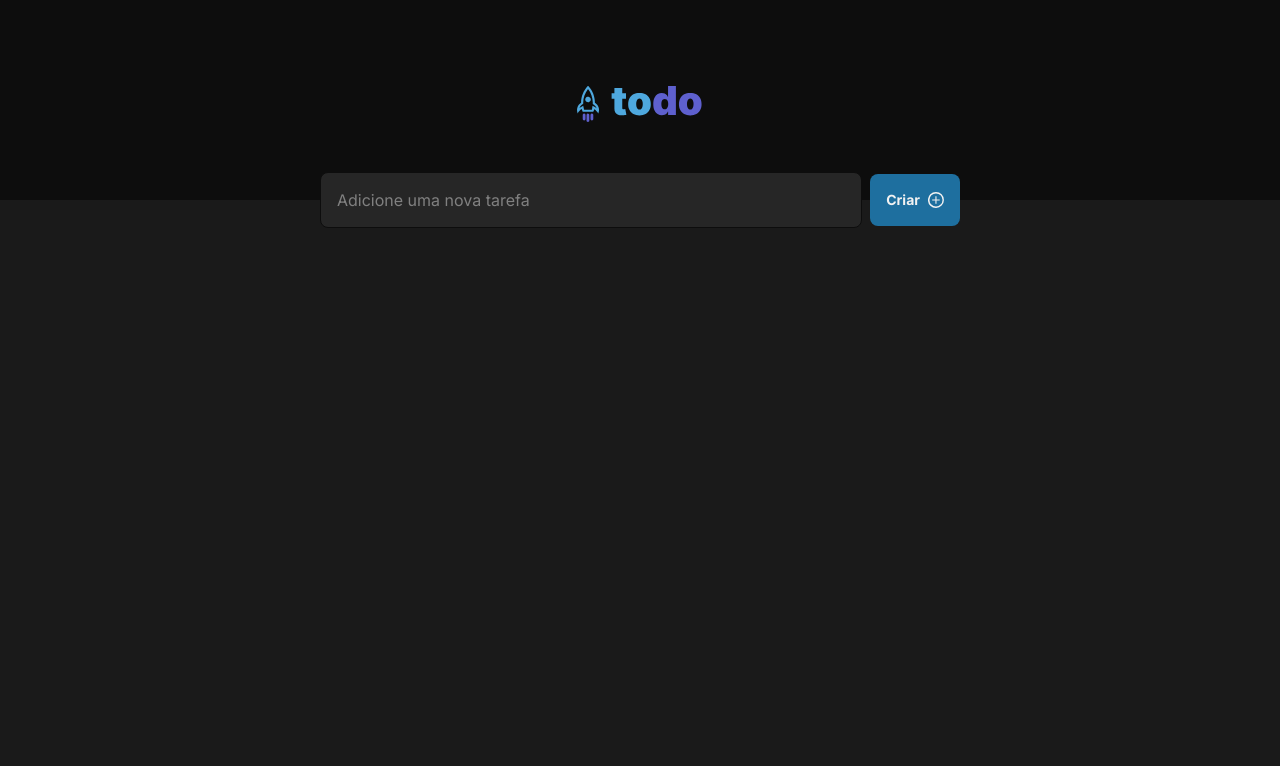
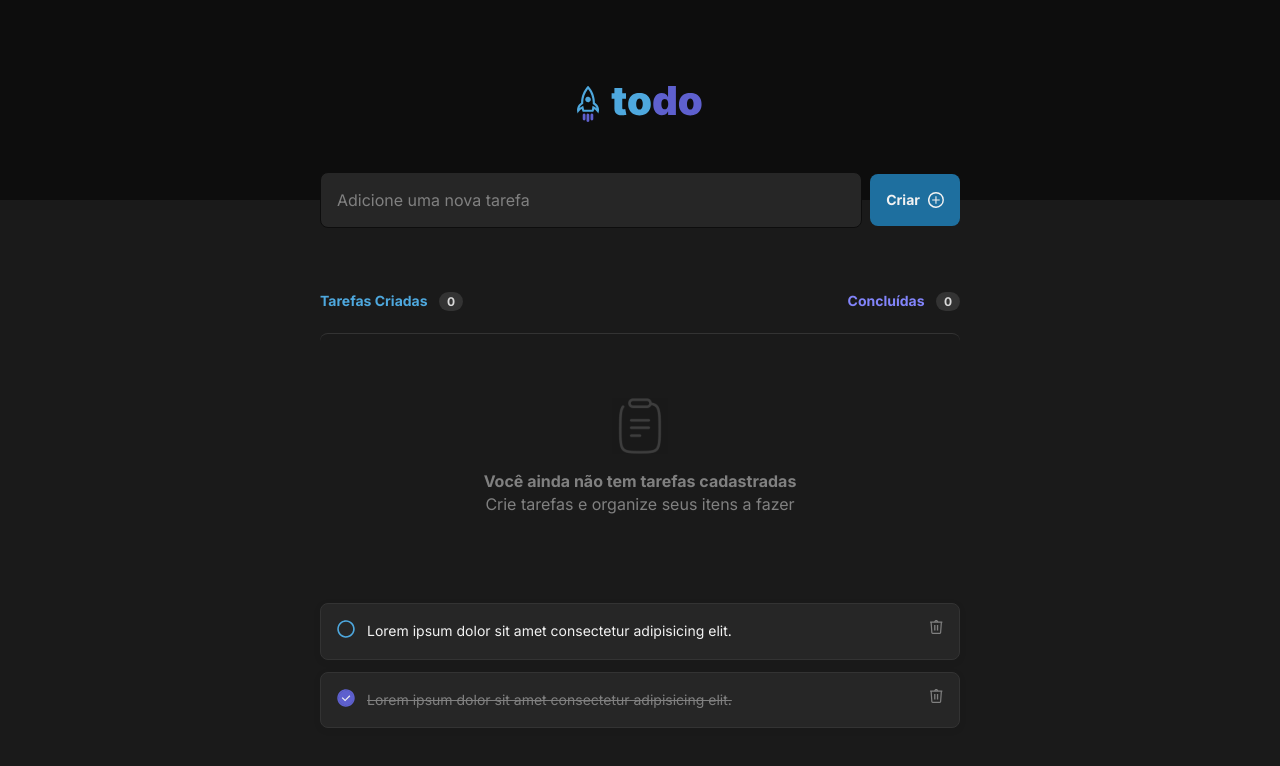
Before and after one commit to renatode/Estudos.RocketSeat.Ignite.Tasks, a React (Vite) app: page / in a window 1280 px wide. Shown: the top 766 px of the page. Built offline with nearby package versions, Linux system fonts and the light colour scheme.

Commit message:
Aciona TaskList

```diff
--- a/src/App.module.css
+++ b/src/App.module.css
@@ -1,4 +1,6 @@
 .main {
     display: flex;
     justify-content: center;
+    flex-direction: column;
+    align-items: center;
 }
--- a/src/App.tsx
+++ b/src/App.tsx
@@ -1,5 +1,6 @@
 import { MainHeader } from './components/MainHeader';
 import { NewTask } from './components/NewTask'
+import { ToDoList } from './components/ToDoList';
 
 import styles from './App.module.css'
 
@@ -13,6 +14,7 @@ export function App() {
       <MainHeader />
       <main className={styles.main}>
           <NewTask onAddNewTask={createNewTask} />
+          <ToDoList/>
       </main>
     </>
   )
--- a/src/components/NewTask.module.css
+++ b/src/components/NewTask.module.css
@@ -6,6 +6,12 @@
     gap: 0.5rem;
     position: relative;
     top: -1.75rem;
+}
+
+@media (max-width: 768px) {
+    .newTaskWapper {
+        width: 80%;
+    }
 }
 
 .newTaskWapper input::placeholder {
--- /dev/null
+++ b/src/components/ToDoList.module.css
@@ -0,0 +1,137 @@
+.toDoListWapper {
+    margin-top: calc(4.0rem - 1.75rem);
+    display: flex;
+    width: 50%;
+    flex-direction: column;
+    align-items: flex-start;
+    gap: 1.5rem;
+    box-sizing: border-box;
+}
+
+@media (max-width: 768px) {
+    .toDoListWapper {
+        width: 80%;
+    }
+}
+
+.toDoListWapper header {
+    display: flex;
+    justify-content: space-between;
+    align-items: flex-end;
+    align-self: stretch;
+}
+
+.toDoListWapper header label {
+    font-family: Inter;
+    font-size: 0.875rem;
+    font-style: normal;
+    font-weight: 700;
+    line-height: normal;
+}
+
+.toDoListWapper header .criadas {
+    color: var(--blue);
+}
+
+.toDoListWapper header .concluidas {
+    color: var(--purple);
+}
+
+.toDoListWapper header .contador {
+    padding: 0.125rem 0.5rem;
+    gap: 0.625rem;
+    border-radius: 62.4375rem;
+    margin-left: 0.5rem;
+    background: var(--gray-400);
+    color: var(--gray-200, #D9D9D9);
+    font-family: Inter;
+    font-size: 0.75rem;
+    font-style: normal;
+    font-weight: 700;
+    line-height: normal;
+}
+
+.toDoListWapper .emptyTaskList {
+    display: flex;
+    padding: 4rem 1.5rem;
+    flex-direction: column;
+    justify-content: center;
+    align-items: center;
+    align-self: stretch;
+    width: 100%;
+    border-radius: 0.5rem;
+    border-top: 1px solid var(--gray-400);
+}
+
+@media (max-width: 768px) {
+    .toDoListWapper .emptyTaskList {
+        padding: 3rem 0.5rem;
+    }
+}
+
+.toDoListWapper .emptyTaskList img {
+    width: 3.5rem;
+    height: 3.5rem;
+    margin-bottom: 1rem;
+}
+
+.toDoListWapper .emptyTaskList p {
+    color: var(--gray-300);
+    text-align: center;
+    font-family: Inter;
+    font-size: 1rem;
+    font-style: normal;
+    font-weight: 700;
+    line-height: 1.4rem;
+}
+
+.toDoListWapper .emptyTaskList .textAlt {
+    font-weight: 400;
+}
+
+.toDoListWapper .taskList {
+    display: flex;
+    flex-direction: column;
+    align-items: flex-start;
+    gap: 0.75rem;
+    align-self: stretch;
+}
+
+.toDoListWapper .taskList div {
+    display: flex;
+    padding: 1rem;
+    align-items: flex-start;
+    gap: 0.75rem;
+    align-self: stretch;
+    border-radius: 0.5rem;
+    border: 1px solid var(--gray-400);
+    background: var(--gray-500);
+    box-shadow: 0px 2px 8px 0px rgba(0, 0, 0, 0.06);
+}
+
+.toDoListWapper .taskList div p {
+    flex: 1 0 0;
+    color: var(--gray-100);
+    font-family: Inter;
+    font-size: 0.875rem;
+    font-style: normal;
+    font-weight: 400;
+    line-height: 1.4rem;
+}
+
+.toDoListWapper .taskList .checkIcon:hover {
+    stroke: var(--bluedark);
+}
+
+.toDoListWapper .taskList .trashIcon:hover {
+    stroke: var(--danger);
+}
+
+.toDoListWapper .taskList .concluida p {
+    color: var(--gray-300);
+    text-decoration-line: line-through;
+}
+
+.toDoListWapper .taskList .doneIcon:hover path:not(:last-of-type) {
+    fill: var(--purple);
+}
--- /dev/null
+++ b/src/components/ToDoList.tsx
@@ -0,0 +1,34 @@
+import styles from './ToDoList.module.css';
+
+import clipboard from '../assets/Clipboard.png';
+import CheckIcon from './icons/CheckIcon';
+import TrashIcon from './icons/TrashIcon';
+import DoneIcon from './icons/DoneIcon';
+
+export function ToDoList(){
+    return (
+        <div className={styles.toDoListWapper}>
+            <header>
+                <label className={styles.criadas}>Tarefas Criadas <span className={styles.contador}>0</span></label>
+                <label className={styles.concluidas}>Concluídas <span className={styles.contador}>0</span></label>
+            </header>
+            <div className={styles.emptyTaskList}>
+                <img src={clipboard} alt="" />
+                <p>Você ainda não tem tarefas cadastradas</p>
+                <p className={styles.textAlt}>Crie tarefas e organize seus itens a fazer</p>
+            </div>
+            <div className={styles.taskList}>
+                <div>
+                    <CheckIcon className={styles.checkIcon}/>
+                    <p>Lorem ipsum dolor sit amet consectetur adipisicing elit.</p>
+                    <TrashIcon className={styles.trashIcon}/>
+                </div>
+                <div className={styles.concluida}>
+                    <DoneIcon className={styles.doneIcon}/>
+                    <p>Lorem ipsum dolor sit amet consectetur adipisicing elit.</p>
+                    <TrashIcon className={styles.trashIcon}/>
+                </div>
+            </div>
+        </div>
+    );
+}
--- /dev/null
+++ b/src/components/icons/CheckIcon.tsx
@@ -0,0 +1,11 @@
+import { SVGProps } from "react"
+
+const CheckIcon = (props: SVGProps<SVGSVGElement>) => (
+
+    <svg width="18" height="18" viewBox="0 0 18 18" fill="none" {...props} xmlns="http://www.w3.org/2000/svg">
+        <g id="Layer 1">
+            <path id="Vector" d="M8.96428 1.85955C10.3765 1.85955 11.7571 2.27834 12.9313 3.06294C14.1056 3.84755 15.0208 4.96275 15.5612 6.2675C16.1017 7.57225 16.2431 9.00797 15.9676 10.3931C15.6921 11.7782 15.012 13.0505 14.0134 14.0491C13.0148 15.0478 11.7424 15.7278 10.3573 16.0033C8.9722 16.2789 7.53648 16.1375 6.23173 15.597C4.92697 15.0566 3.81178 14.1413 3.02717 12.9671C2.24257 11.7928 1.82378 10.4123 1.82378 9.00005C1.8311 7.10852 2.58574 5.29656 3.92326 3.95904C5.26079 2.62152 7.07275 1.86687 8.96428 1.85955ZM8.96428 0.272778C7.23972 0.279833 5.55592 0.797669 4.12543 1.76091C2.69494 2.72416 1.58191 4.08962 0.926831 5.68493C0.271755 7.28024 0.104012 9.03387 0.444777 10.7244C0.785541 12.415 1.61954 13.9667 2.84148 15.1837C4.06342 16.4006 5.61852 17.2283 7.31046 17.5621C9.00241 17.896 10.7553 17.7211 12.348 17.0595C13.9406 16.3979 15.3015 15.2793 16.2589 13.8449C17.2163 12.4105 17.7272 10.7246 17.7273 9.00005C17.7273 7.85096 17.5003 6.71318 17.0595 5.652C16.6187 4.59083 15.9727 3.62715 15.1585 2.81628C14.3443 2.00541 13.378 1.36331 12.315 0.926827C11.2521 0.490346 10.1134 0.268077 8.96428 0.272778Z" fill="#4EA8DE" />
+        </g>
+    </svg>
+)
+export default CheckIcon
--- /dev/null
+++ b/src/components/icons/DoneIcon.tsx
@@ -0,0 +1,12 @@
+import { SVGProps } from "react"
+
+const DoneIcon = (props: SVGProps<SVGSVGElement>) => (
+    <svg width="18" height="18" viewBox="0 0 18 18" fill="none" {...props} xmlns="http://www.w3.org/2000/svg">
+        <g id="Layer 1">
+            <path id="Vector" d="M8.98007 16.4262C13.0726 16.4262 16.3903 13.1085 16.3903 9.01596C16.3903 4.92339 13.0726 1.60571 8.98007 1.60571C4.8875 1.60571 1.56982 4.92339 1.56982 9.01596C1.56982 13.1085 4.8875 16.4262 8.98007 16.4262Z" fill="#5E60CE" />
+            <path id="Vector_2" d="M8.96428 1.85955C10.3765 1.85955 11.7571 2.27834 12.9313 3.06294C14.1056 3.84755 15.0208 4.96275 15.5612 6.2675C16.1017 7.57225 16.2431 9.00797 15.9676 10.3931C15.6921 11.7782 15.012 13.0505 14.0134 14.0491C13.0148 15.0478 11.7424 15.7278 10.3573 16.0033C8.9722 16.2789 7.53648 16.1375 6.23173 15.597C4.92697 15.0566 3.81178 14.1413 3.02717 12.9671C2.24257 11.7928 1.82378 10.4123 1.82378 9.00005C1.8311 7.10852 2.58574 5.29656 3.92326 3.95904C5.26079 2.62152 7.07275 1.86687 8.96428 1.85955ZM8.96428 0.272778C7.23972 0.279833 5.55592 0.797669 4.12543 1.76091C2.69494 2.72416 1.58191 4.08962 0.926831 5.68493C0.271755 7.28024 0.104012 9.03387 0.444777 10.7244C0.785541 12.415 1.61954 13.9667 2.84148 15.1837C4.06342 16.4006 5.61852 17.2283 7.31046 17.5621C9.00241 17.896 10.7553 17.7211 12.348 17.0595C13.9406 16.3979 15.3015 15.2793 16.2589 13.8449C17.2163 12.4105 17.7272 10.7246 17.7273 9.00005C17.7273 7.85096 17.5003 6.71318 17.0595 5.652C16.6187 4.59083 15.9727 3.62715 15.1585 2.81628C14.3443 2.00541 13.378 1.36331 12.315 0.926827C11.2521 0.490346 10.1134 0.268077 8.96428 0.272778Z" fill="#5E60CE" />
+            <path id="Vector_3" d="M12.4306 6.34209L8.09865 10.674L5.61618 8.19156L4.78027 9.02747L8.09865 12.3458L13.2665 7.178L12.4306 6.34209Z" fill="#F2F2F2" />
+        </g>
+    </svg>
+)
+export default DoneIcon
--- /dev/null
+++ b/src/components/icons/TrashIcon.tsx
@@ -0,0 +1,14 @@
+import { SVGProps } from "react"
+
+const TrashIcon = (props: SVGProps<SVGSVGElement>) => (
+    <svg width="13" height="14" viewBox="0 0 13 14" fill="none" {...props} xmlns="http://www.w3.org/2000/svg">
+        <g id="Layer 2">
+            <g id="Layer 1">
+                <path id="Vector" d="M8.20214 4.98547H6.87158V10.5073H8.20214V4.98547Z" fill="#808080" />
+                <path id="Vector_2" d="M5.46239 4.98547H4.13184V10.5073H5.46239V4.98547Z" fill="#808080" />
+                <path id="Vector_3" d="M12.478 2.16712C12.4754 2.03061 12.4295 1.89846 12.3469 1.78975C12.2642 1.68104 12.1492 1.6014 12.0184 1.56232C11.9596 1.53782 11.8974 1.52252 11.8339 1.51696H8.28678C8.1525 1.07791 7.88082 0.693554 7.51174 0.420471C7.14265 0.147388 6.69564 0 6.23651 0C5.77738 0 5.33038 0.147388 4.96129 0.420471C4.5922 0.693554 4.32053 1.07791 4.18625 1.51696H0.639107C0.580679 1.51814 0.522686 1.52729 0.46674 1.54418H0.45162C0.313182 1.58701 0.193338 1.67547 0.11163 1.79515C0.0299214 1.91483 -0.00883041 2.05866 0.00169348 2.20319C0.0122174 2.34771 0.071396 2.48441 0.169579 2.59099C0.267763 2.69757 0.399158 2.76774 0.542339 2.79006L1.25298 12.5334C1.26382 12.9127 1.41693 13.2741 1.68191 13.5458C1.94688 13.8175 2.30435 13.9797 2.68332 14H9.78668C10.1662 13.9804 10.5244 13.8186 10.79 13.5468C11.0556 13.2751 11.2092 12.9132 11.22 12.5334L11.9277 2.79914C12.0802 2.77797 12.22 2.70232 12.3212 2.58615C12.4223 2.46999 12.478 2.32116 12.478 2.16712ZM6.23651 1.21456C6.3661 1.21458 6.49427 1.24146 6.61294 1.29351C6.73161 1.34556 6.8382 1.42164 6.92598 1.51696H5.54704C5.63459 1.42135 5.74114 1.34507 5.85986 1.29299C5.97859 1.24092 6.10687 1.21421 6.23651 1.21456ZM9.78668 12.7904H2.68332C2.60168 12.7904 2.47467 12.6573 2.45955 12.4457L1.75798 2.81123H10.715L10.0135 12.4457C9.99836 12.6573 9.87135 12.7904 9.78668 12.7904Z" fill="#808080" />
+            </g>
+        </g>
+    </svg>
+)
+export default TrashIcon
```
Also changed, not shown: src/assets/Clipboard.png (added).
